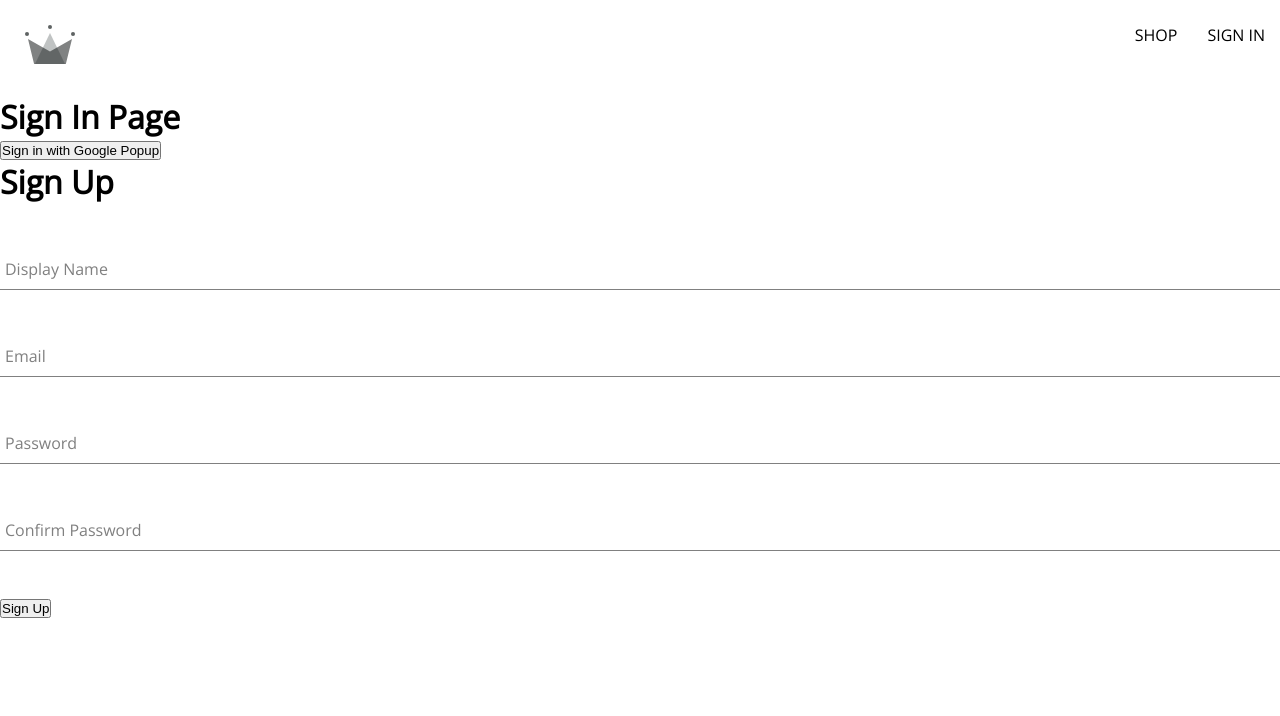
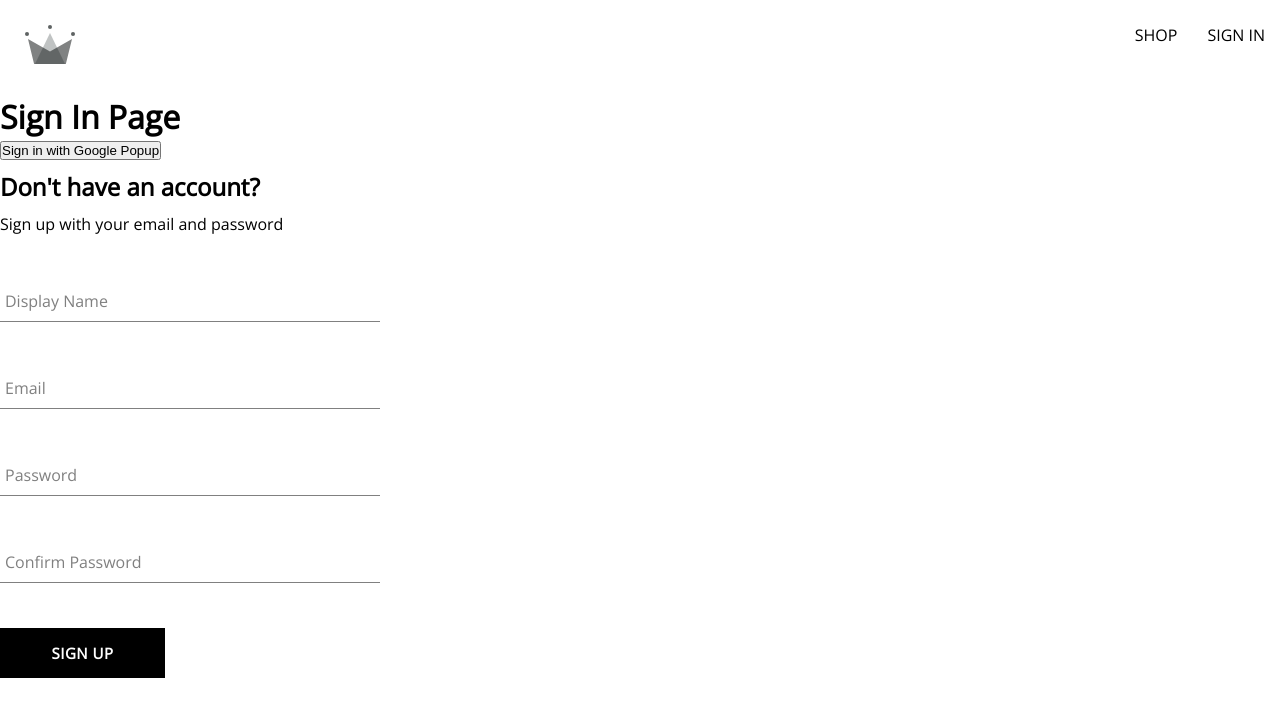
Before and after one commit to wafash08/crwn-clothing, a React (Create React App) app: page /sign-in in a window 1280 px wide. Shown: the top 716 px of the page. Built offline with nearby package versions, Linux system fonts and the light colour scheme.

Commit message:
creating Button component

```diff
--- /dev/null
+++ b/src/components/button/button.component.jsx
@@ -0,0 +1,23 @@
+import "./button.styles.scss";
+
+const BUTTON_TYPE_CLASSES = {
+  google: "google-sign-in",
+  inverted: "inverted",
+};
+
+// Ada dua cara penggunaan untuk menghandle banyak props
+// 1. menggunakan spread operator seperti di komponen Button ini, yaitu ...otherProps
+// 2. ubah menjadi sebuah objek seperti di komponen FormInput
+
+const Button = ({ children, buttonType, ...otherProps }) => {
+  return (
+    <button
+      className={`button-container ${BUTTON_TYPE_CLASSES[buttonType]}`}
+      {...otherProps}
+    >
+      {children}
+    </button>
+  );
+};
+
+export default Button;
--- /dev/null
+++ b/src/components/button/button.styles.scss
@@ -0,0 +1,46 @@
+.button-container {
+  min-width: 165px;
+  width: auto;
+  height: 50px;
+  letter-spacing: 0.5px;
+  line-height: 50px;
+  padding: 0 35px 0 35px;
+  font-size: 15px;
+  background-color: black;
+  color: white;
+  text-transform: uppercase;
+  font-family: "Open Sans";
+  font-weight: bolder;
+  border: none;
+  cursor: pointer;
+  display: flex;
+  justify-content: center;
+
+  &:hover {
+    background-color: white;
+    color: black;
+    border: 1px solid black;
+  }
+
+  &.google-sign-in {
+    background-color: #4285f4;
+    color: white;
+
+    &:hover {
+      background-color: #357ae8;
+      border: none;
+    }
+  }
+
+  &.inverted {
+    background-color: white;
+    color: black;
+    border: 1px solid black;
+
+    &:hover {
+      background-color: black;
+      color: white;
+      border: none;
+    }
+  }
+}
--- a/src/components/sign-up-form/sign-up-form.component.jsx
+++ b/src/components/sign-up-form/sign-up-form.component.jsx
@@ -1,10 +1,14 @@
 import { useState } from "react";
+
+import Button from "../button/button.component";
+import FormInput from "../form-input/form-input.component";
 
 import {
   createAuthUserWithEmailAndPassword,
   createUserDocumentFromAuth,
 } from "../../utils/firebase/firebase.utils";
-import FormInput from "../form-input/form-input.component";
+
+import "./sign-up-form.styles.scss";
 
 const defaultFormFields = {
   displayName: "",
@@ -56,8 +60,9 @@
   };
 
   return (
-    <div>
-      <h1>Sign Up</h1>
+    <div className='sign-up-container'>
+      <h2>Don't have an account?</h2>
+      <span>Sign up with your email and password</span>
       <form onSubmit={handleSubmit}>
         <FormInput
           label='Display Name'
@@ -107,7 +112,7 @@
           }}
         />
 
-        <button type='submit'>Sign Up</button>
+        <Button type='submit'>Sign Up</Button>
       </form>
     </div>
   );
--- /dev/null
+++ b/src/components/sign-up-form/sign-up-form.styles.scss
@@ -0,0 +1,9 @@
+.sign-up-container {
+  display: flex;
+  flex-direction: column;
+  width: 380px;
+
+  h2 {
+    margin: 10px 0;
+  }
+}
```
